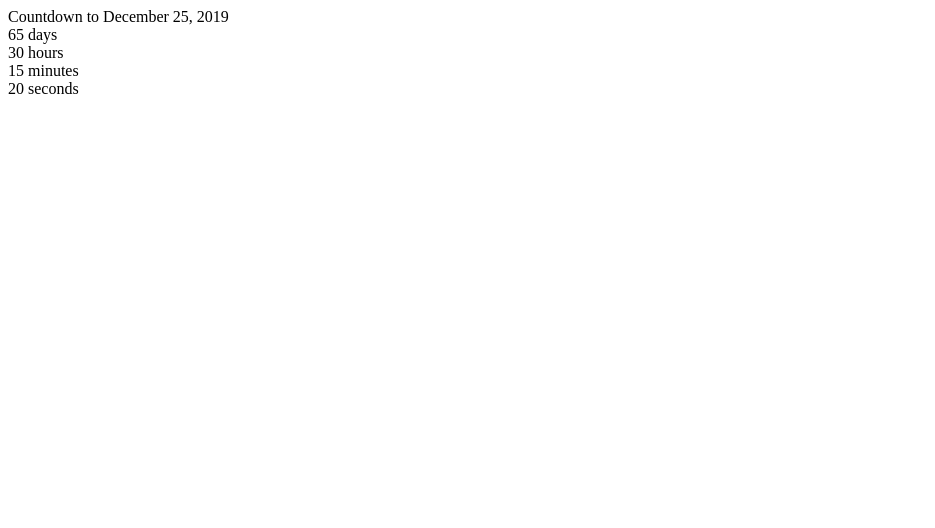
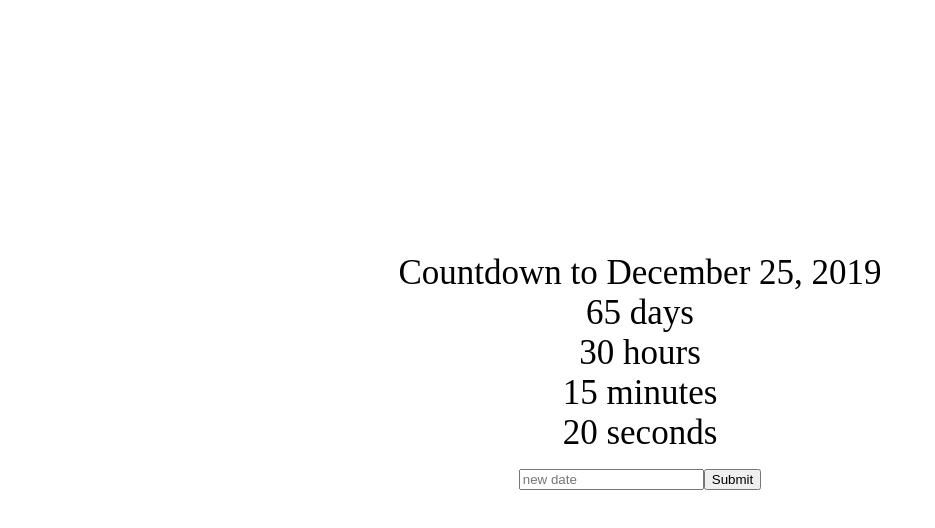
Before and after one commit to alvalle09/countdownchamp, a React (Create React App) app: page / in a window 1280 px wide. Shown: the top 528 px of the page, without its empty margins (0-935 px from the left). Built offline with nearby package versions, Linux system fonts and the light colour scheme.

Commit message:
add basic styling using app.css

```diff
--- /dev/null
+++ b/src/App.css
@@ -0,0 +1,6 @@
+
+.App {
+    text-align: center;
+    font-size: 35px;
+    margin-top: 20%;
+}
--- a/src/App.js
+++ b/src/App.js
@@ -1,9 +1,10 @@
-import React, { Component } from 'react';
+import React, { Component } from "react";
+import './App.css';
 
 class App extends Component {
   render() {
     return (
-            <div>
+      <div className="App">
         <div>Countdown to December 25, 2019</div>
         <div>
           <div>65 days</div>
@@ -11,8 +12,10 @@
           <div>15 minutes</div>
           <div>20 seconds</div>
         </div>
+        <input placeholder="new date" />
+        <button>Submit</button>
       </div>
-        )
+    );
   }
 }
 
```
Lines whose indentation alone changed are shown as unchanged.
